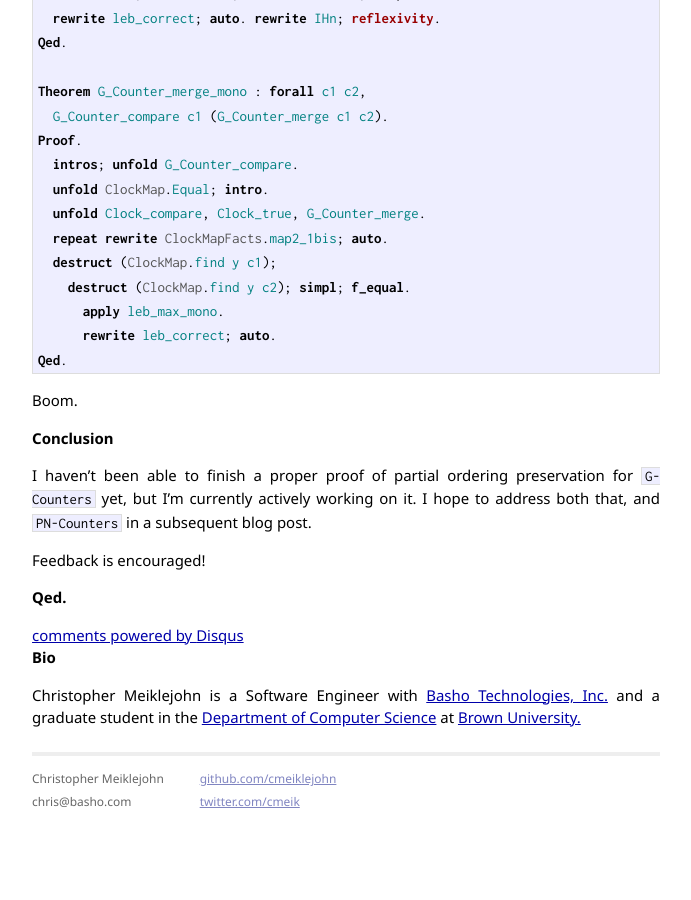
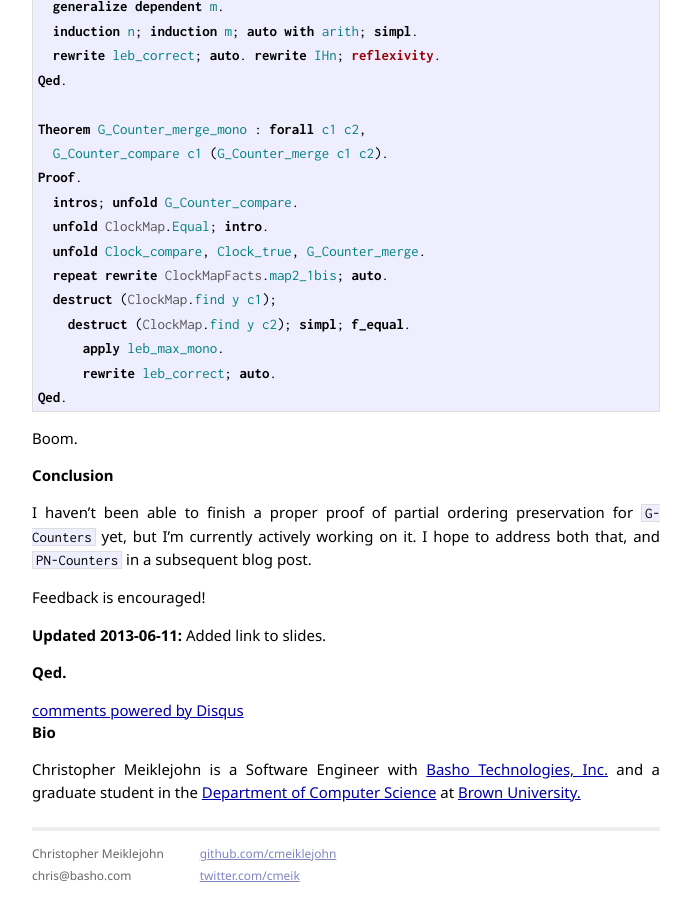
Before and after one commit to cmeiklejohn/cmeiklejohn.github.io, a Jekyll site: the page built from _posts/2013-06-11-distributed-data-structures.markdown, in a window 1280 px wide and 900 px high, scrolled down 4900 px. Shown: the whole window, without its empty margins (294-985 px from the left). Built offline with Jekyll 4.4.1, drawn with Linux system fonts in a browser that asks for light colours; comment, search, counter and statistics services are not loaded; before the commit the page ends 5725 px from its top, so only the background shows below that; some of the changed text lies outside the part shown.

Commit message:
Add link to slides.

```diff
--- a/_posts/2013-06-11-distributed-data-structures.markdown
+++ b/_posts/2013-06-11-distributed-data-structures.markdown
@@ -14,6 +14,8 @@
 [GitHub][repo].  The repo also contains some basic modeling of some of
 Conway's work outlined in [Logic and Lattices for Distributed
 Programming][conway].
+
+The [slides][slides] are also available.
 
 We'll briefly look at the grow-only counter, which is very similar to a
 vector clock.  Since understanding the clock data structure is required
@@ -287,8 +289,11 @@
 
 Feedback is encouraged!
 
+__Updated 2013-06-11:__ Added link to slides.
+
 # Qed.
 
+[slides]: https://speakerdeck.com/cmeiklejohn/distributed-data-structures-in-coq
 [basho]: http://basho.com
 [ricon]: http://ricon.io/archive/2013/east.html
 [repo]: https://github.com/cmeiklejohn/distributed-data-structures
```
